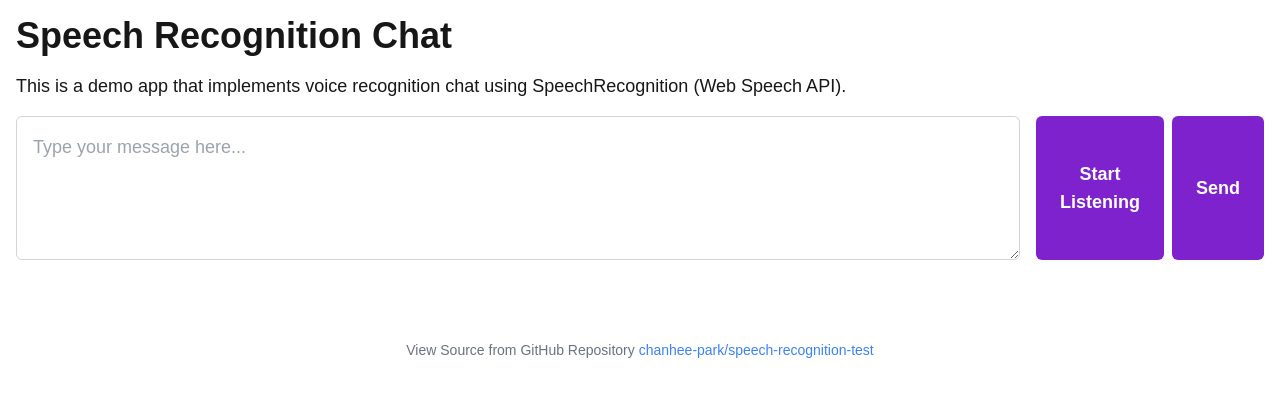
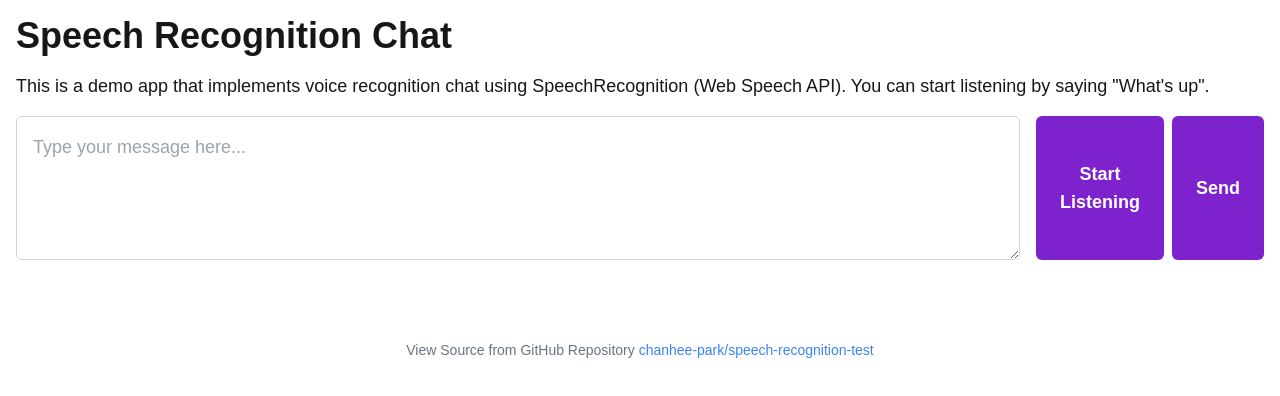
Before and after one commit to chanhee-park/speech-recognition-test, a Next.js app in the folder chat-app-demo/: page / in a window 1280 px wide. Shown: the top 396 px of the page. Built offline with nearby package versions, Linux system fonts and the light colour scheme.

Commit message:
update trigger phrase for speech recognition to "What's up"

```diff
--- a/chat-app-demo/app/page.jsx
+++ b/chat-app-demo/app/page.jsx
@@ -82,7 +82,7 @@ export default function Home() {
       }
 
       console.log('[starter] final:', transcript);
-      if (!isListening && transcript.includes('hello') && transcript.includes('brain')) {
+      if (!isListening && transcript.includes('what') && transcript.includes('up')) {
         setIsListening(true);
       }
     };
@@ -124,7 +124,8 @@ export default function Home() {
     <>
       <h1 className="text-4xl font-bold">Speech Recognition Chat</h1>
       <p className="text-lg">
-        This is a demo app that implements voice recognition chat using SpeechRecognition (Web Speech API).
+        This is a demo app that implements voice recognition chat using SpeechRecognition (Web Speech API). You can
+        start listening by saying "What's up".
       </p>
 
       <div className="flex gap-4 w-full">
```
